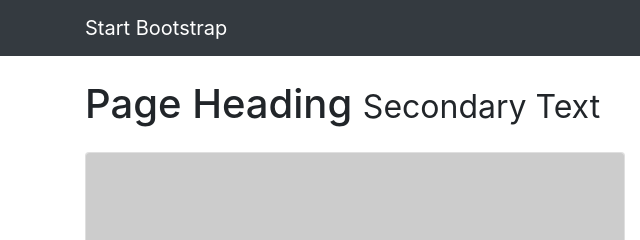
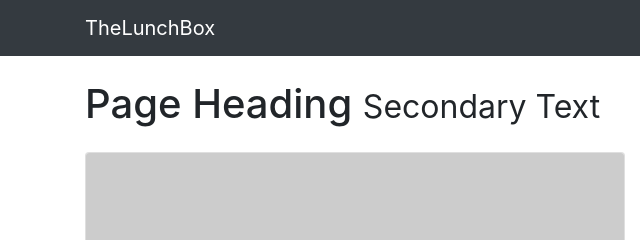
Before and after one commit to noneunai/test1, a website: page index.html in a window 1280 px wide. Shown: the top 240 px of the page, 0-640 px from the left. Drawn offline with Linux system fonts and the light colour scheme; placeholder pictures from the web are drawn by us.

Commit message:
Change the title

```diff
--- a/index.html
+++ b/index.html
@@ -23,7 +23,7 @@
     <!-- Navigation -->
     <nav class="navbar navbar-expand-lg navbar-dark bg-dark fixed-top">
       <div class="container">
-        <a class="navbar-brand" href="#">Start Bootstrap</a>
+        <a class="navbar-brand" href="#">TheLunchBox</a>
         <button class="navbar-toggler" type="button" data-toggle="collapse" data-target="#navbarResponsive" aria-controls="navbarResponsive" aria-expanded="false" aria-label="Toggle navigation">
           <span class="navbar-toggler-icon"></span>
         </button>
```
